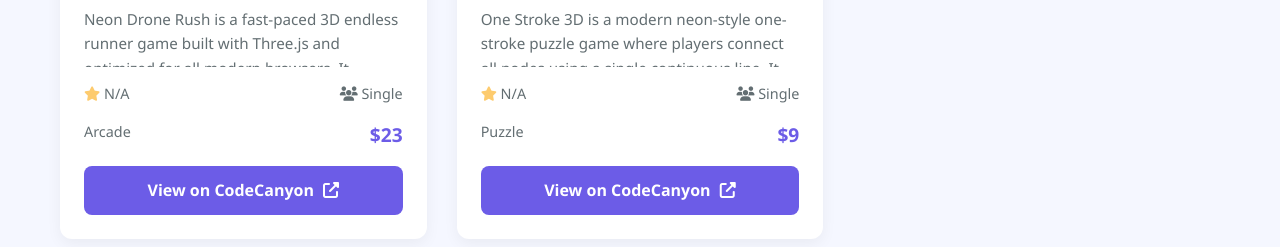
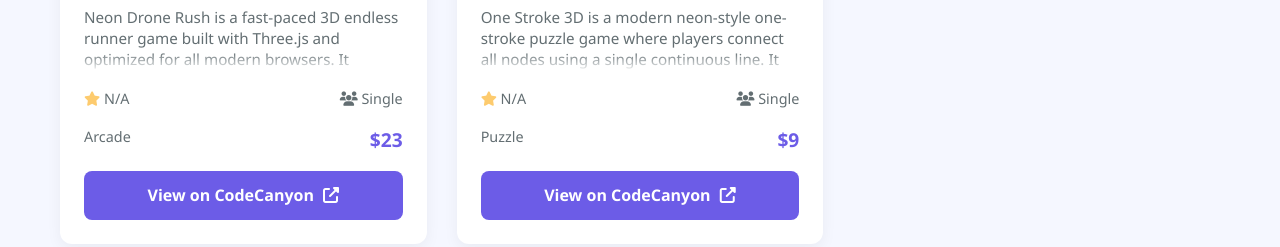
Before and after one commit to tabrejansary/PlugInnova, a plain HTML site: page index.html in a window 1280 px wide. Shown: the part 718-965 px from the top of the page. Drawn offline with Linux system fonts and the light colour scheme.

Commit message:
Update index.html

```diff
--- a/index.html
+++ b/index.html
@@ -219,14 +219,27 @@
             margin-bottom: 10px;
             font-weight: 700;
         }
+.game-description {
+    color: #636e72;
+    font-size: 0.95rem;
+    margin-bottom: 15px;
+    /* Keep a consistent height */
+    height: 65px;
+    overflow: hidden;
+    position: relative;
+    line-height: 1.4;
+}
 
-        .game-description {
-            color: #636e72;
-            font-size: 0.95rem;
-            margin-bottom: 15px;
-            height: 60px;
-            overflow: hidden;
-        }
+/* Add a fade-out effect at the bottom */
+.game-description::after {
+    content: '';
+    position: absolute;
+    bottom: 0;
+    right: 0;
+    width: 100%;
+    height: 20px;
+    background: linear-gradient(to bottom, transparent, white);
+}
 
         .game-meta {
             display: flex;
```
